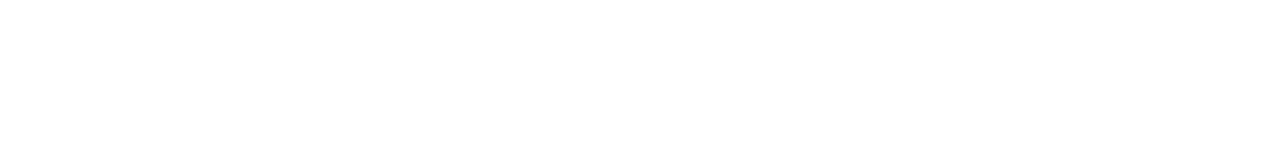
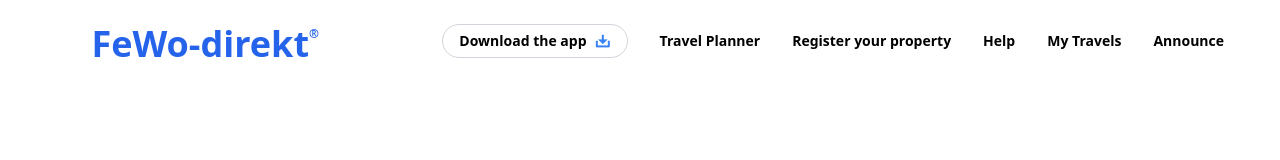
Before and after one commit to iris-credot/Fewo-Direkt, a website: page index.html in a window 1280 px wide. Drawn offline with nearby package versions, Linux system fonts and the light colour scheme.

Commit message:
Added tailwinf-config

```diff
--- a/index.html
+++ b/index.html
@@ -9,7 +9,32 @@
   <link rel="shortcut icon" href="./images/logoo.png" type="image/x-icon">
 
 </head>
-<body class="">
+<body class="w-screen p-6 " >
+    <header class="flex  w-full  gap-6  h-14">
+      <div class="text-blue-600 text-4xl font-semibold w-[30%] text-center ">FeWo-direkt<sup class="text-xs align-super">®</sup></div>
 
+      <nav class="w-[70%] ">
+       <ul class="flex space-x-8 text-black font-semibold text-sm w-full justify-center items-center">
+  <li>
+    <a
+      href="https://www.fewo-direkt.de/app?~feature=Mobile%20Web&~channel=Referral…"
+      class="flex items-center space-x-2 border border-gray-300 rounded-full px-4 py-1 hover:bg-gray-100 transition"
+      rel="noopener"
+    >
+      <span>Download the app</span>
+      <i class="ri-download-2-line text-base text-blue-500"></i>
+    </a>
+  </li>
+  <li><a href="https://www.fewo-direkt.de/trips" class="hover:text-blue-600">Travel Planner</a></li>
+  <li><a href="https://www.fewo-direkt.de/de-de/list" class="hover:text-blue-600">Register your property</a></li>
+  <li><a href="https://www.fewo-direkt.de/helpcenter" class="hover:text-blue-600">Help</a></li>
+  <li><a href="https://www.fewo-direkt.de/login?enable_login=true&redirectTo=/traveler/th/bookings" class="hover:text-blue-600">My Travels</a></li>
+  <li><a href="/announce" class="hover:text-blue-600">Announce</a></li>
+</ul>
+
+
+
+      </nav>
+    </header>
 </body>
 </html>
```
